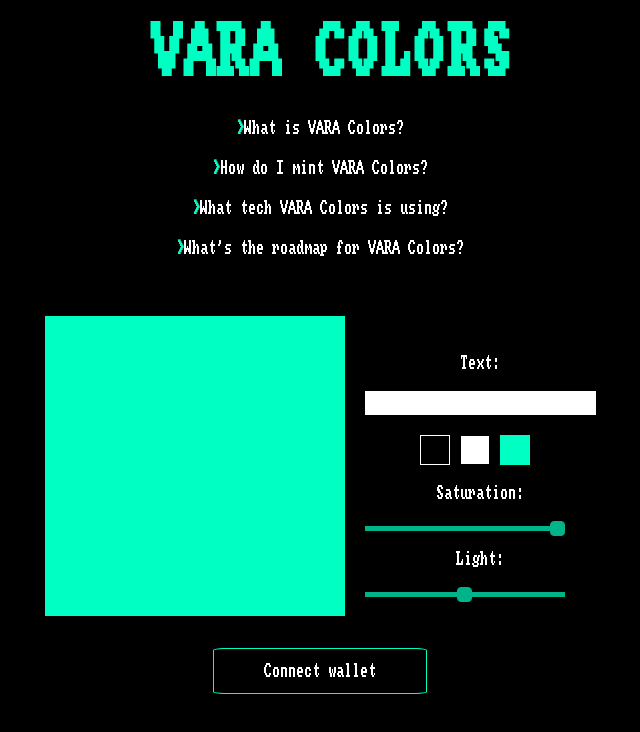
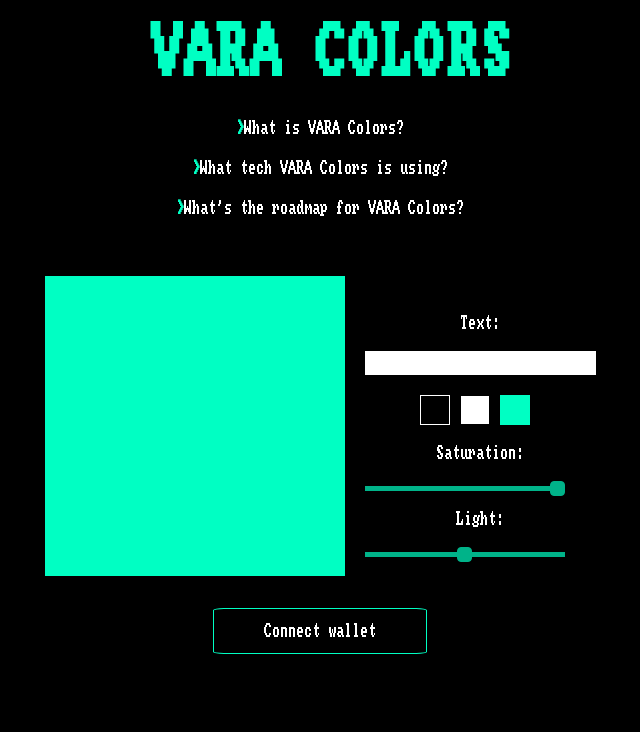
Before and after one commit to mar1/Vara-Colors, a Nuxt app: page / in a window 1280 px wide. Shown: the top 732 px of the page, without its empty margins (320-960 px from the left). Built offline with nearby package versions, Linux system fonts and the light colour scheme.

Commit message:
MintWrapped added + FAQ answered

```diff
--- a/assets/css/main.css
+++ b/assets/css/main.css
@@ -26,6 +26,7 @@ html {
     text-align: center;
     color: white;
     font-family: 'Nocember';
+    margin: 0 2rem;
 }
 
 .faq>ul>li {
--- a/components/ColorSquare.vue
+++ b/components/ColorSquare.vue
@@ -18,8 +18,6 @@
 
       <label for="lightRange">Light:</label>
       <input id="lightRange" type="range" v-model="light" min="0" max="100" />
-
-
     </div>
   </div>
 </template>
@@ -44,7 +42,7 @@ export default {
       else {
         this.textColor = color;
       }
-    },
+    }
   },
 };
 </script>
--- a/components/Faq.vue
+++ b/components/Faq.vue
@@ -15,10 +15,9 @@ export default {
   data() {
     return {
       faqs: [
-        { question: "What is VARA Colors?", answer: "Vue.js is a progressive JavaScript framework for building user interfaces.", open: false },
-        { question: "How do I mint VARA Colors?", answer: "You can install Vue.js via CDN, npm, or by downloading the library.", open: false },
-        { question: "What tech VARA Colors is using?", answer: "A component in Vue.js is a reusable instance with a name.", open: false },
-        { question: "What's the roadmap for VARA Colors?", answer: "A component in Vue.js is a reusable instance with a name.", open: false },
+        { question: "What is VARA Colors?", answer: "VARA Colors is a project made during Polkadot Prodigy hackaton.<br>It's a collection of NFTs living on Vara testnet. Every NFT has a color code made of a customizable saturation and light. You can choose for the text between white, black and vara color. Every attributes is fully stored on chain. Basically, there is no image, only blockchain attributes stored in the program's state.", open: false },
+        { question: "What tech VARA Colors is using?", answer: "VARA Colors is using Rust for the smart-contract, Nuxt for the front-end and gear-api for the interaction with the chain.", open: false },
+        { question: "What's the roadmap for VARA Colors?", answer: "The idea was to come first with a proof-of-concept for the hackaton. The NFTs are mintable. Second step would be to make the front-end better. Third step would be to put the NFTs on the main-net. Fourth step would be to use the VARA collected to stake and send the rewards to each owner proportionally to the number of NFTs holded.", open: false },
       ],
     };
   },
```
